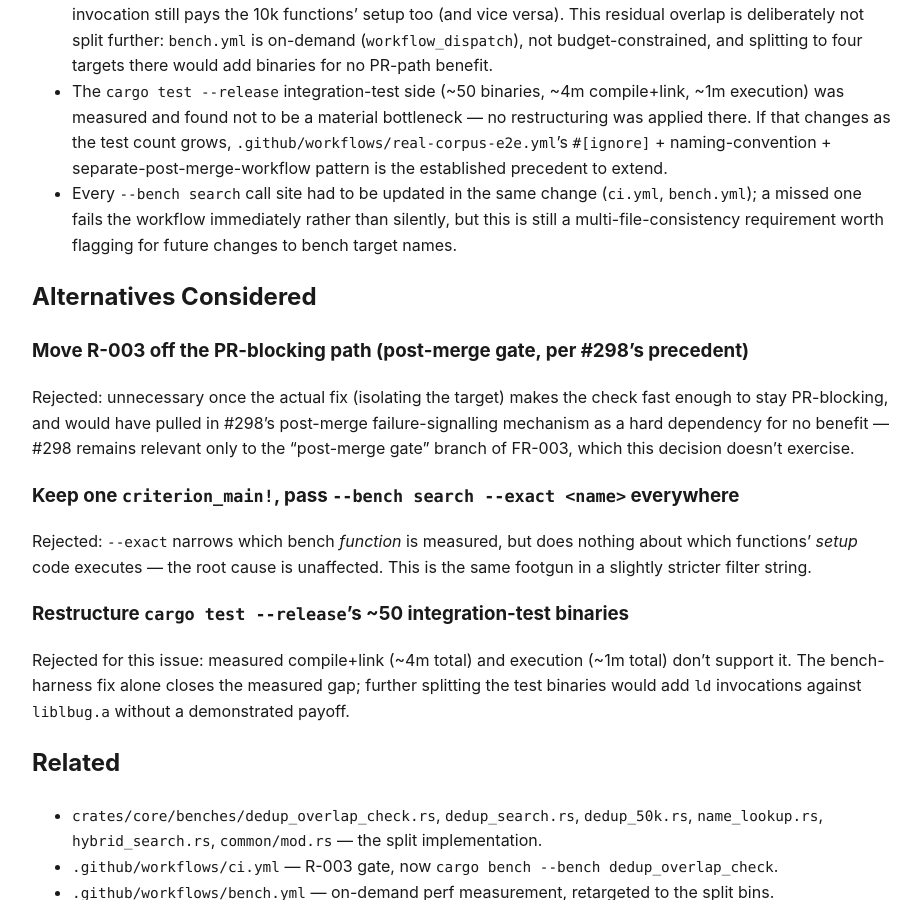
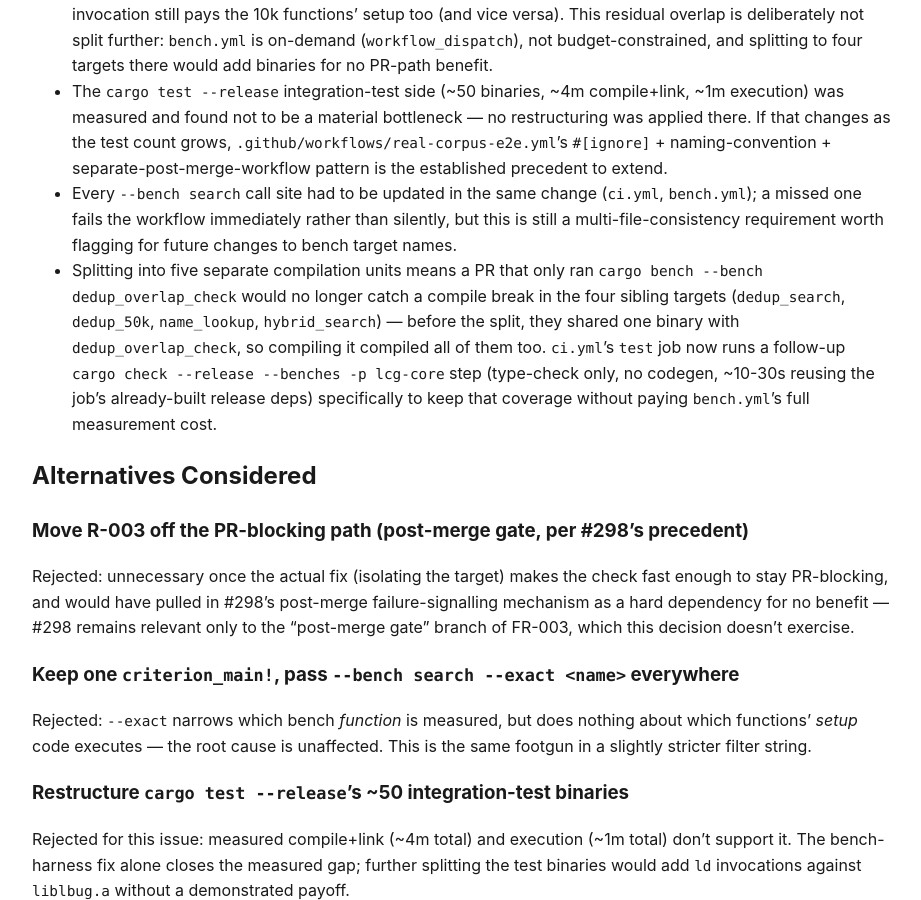
Before and after one commit to verveguy/liminis-context-graph, a Jekyll site: the page built from docs/adr/0316-bench-target-per-criterion-group.md, in a window 1280 px wide and 900 px high, scrolled down 2169 px. Shown: the whole window, without its empty margins (178-1099 px from the left). Built offline with Jekyll 4.4.1, drawn with Linux system fonts in a browser that asks for light colours; our own code applies the rules of GitHub Pages for plain Markdown files.

Commit message:
Fix review finding: compile-check bench targets not exercised by the PR gate
Splitting search.rs into five separate [[bench]] targets meant only
dedup_overlap_check compiles on every PR; the other four (dedup_search,
dedup_50k, name_lookup, hybrid_search) previously shared that binary so a
compile break in them was caught incidentally. Add a cheap
`cargo check --release --benches -p lcg-core` step (type-check only, no
codegen) to ci.yml to restore that coverage without paying bench.yml's full
measurement cost. Documented in ADR-0316's residual-risks section.

```diff
--- a/docs/adr/0316-bench-target-per-criterion-group.md
+++ b/docs/adr/0316-bench-target-per-criterion-group.md
@@ -102,6 +102,13 @@ auto-registration the same way.
 - Every `--bench search` call site had to be updated in the same change (`ci.yml`, `bench.yml`);
   a missed one fails the workflow immediately rather than silently, but this is still a
   multi-file-consistency requirement worth flagging for future changes to bench target names.
+- Splitting into five separate compilation units means a PR that only ran
+  `cargo bench --bench dedup_overlap_check` would no longer catch a compile break in the four
+  sibling targets (`dedup_search`, `dedup_50k`, `name_lookup`, `hybrid_search`) — before the
+  split, they shared one binary with `dedup_overlap_check`, so compiling it compiled all of
+  them too. `ci.yml`'s `test` job now runs a follow-up `cargo check --release --benches -p
+  lcg-core` step (type-check only, no codegen, ~10-30s reusing the job's already-built release
+  deps) specifically to keep that coverage without paying `bench.yml`'s full measurement cost.
 
 ## Alternatives Considered
 
```
Also changed, not shown: .github/workflows/ci.yml.
